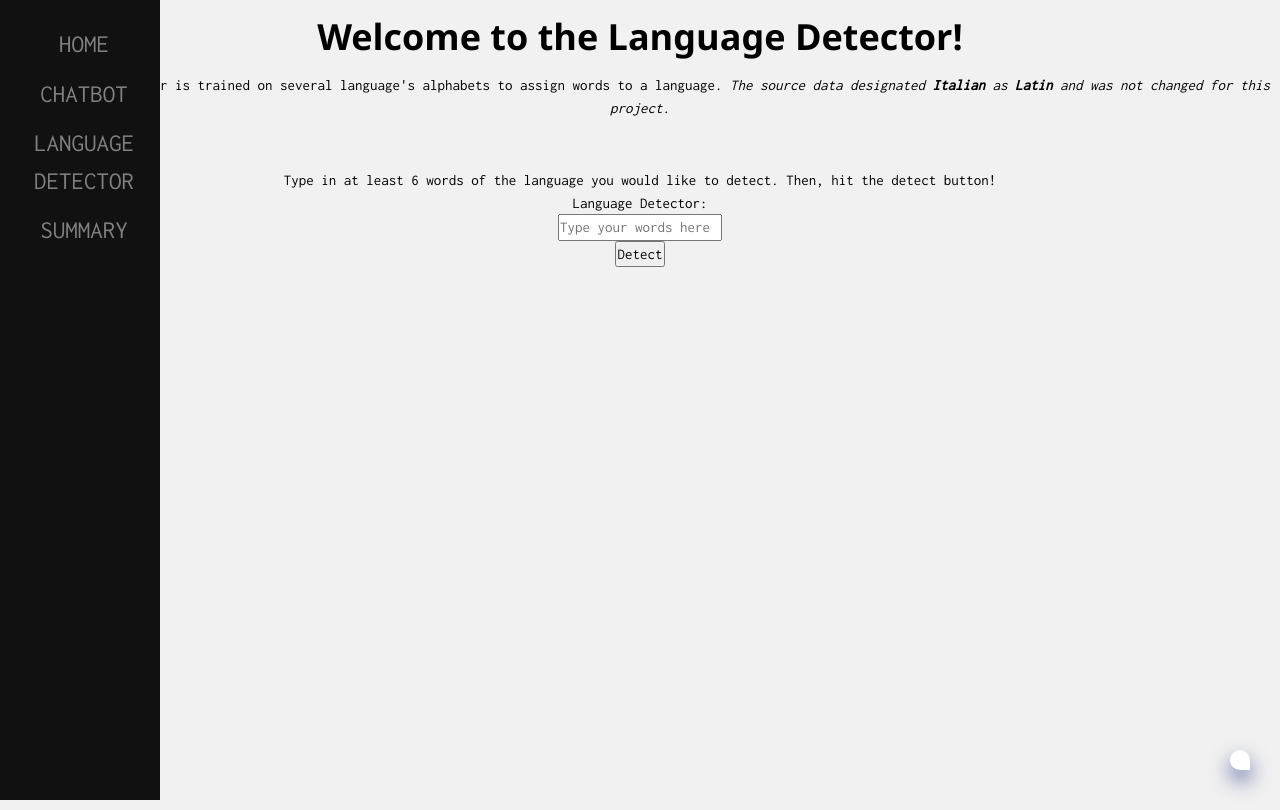
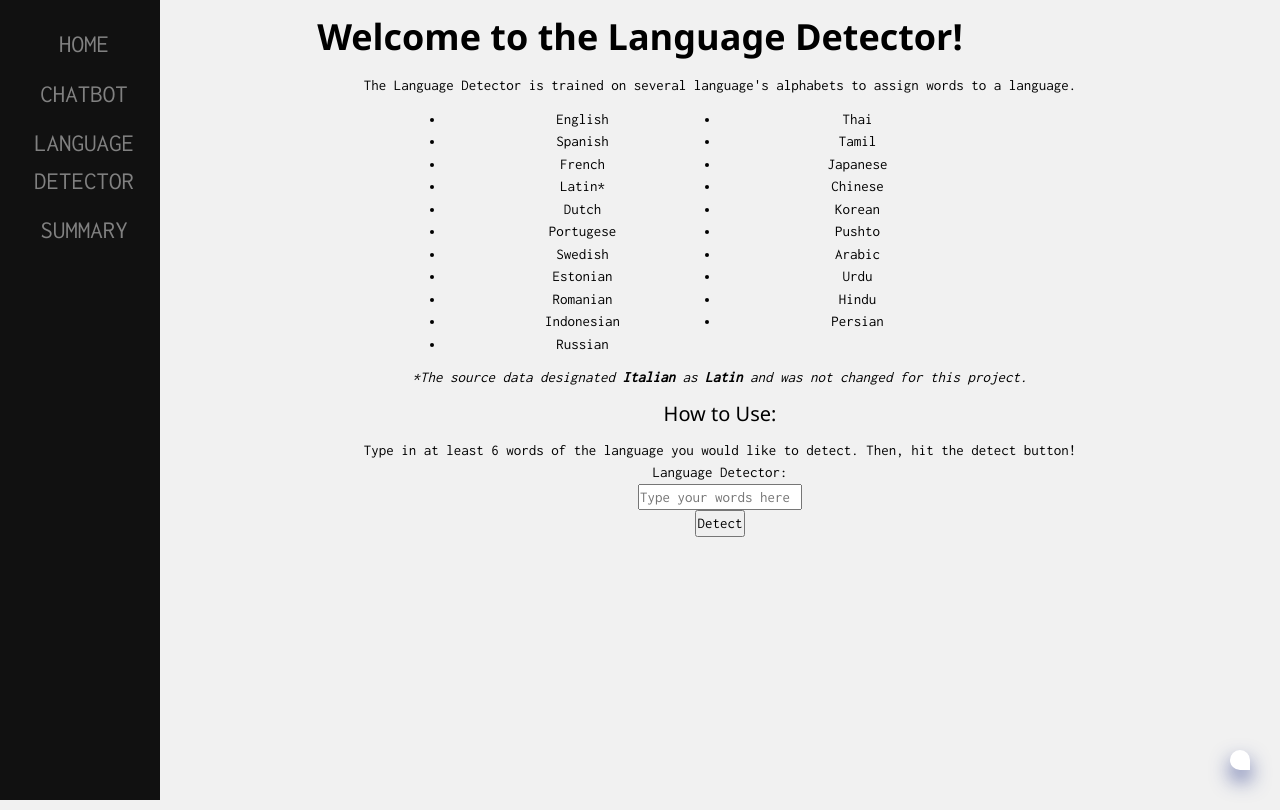
Before and after one commit to EasternUniversity/CSCI405-Language-Detection, a Flask app: page /languagedetector in a window 1280 px wide. Run offline with Flask 2, Linux system fonts and the light colour scheme; the page is wider than the window, and the part outside it is not shown; some libraries are stand-ins or nearby versions.

Commit message:
Formatting & Added More Context on Webpages

```diff
--- a/static/chatbot.css
+++ b/static/chatbot.css
@@ -227,7 +227,6 @@ body {
 
 .main {
   margin-left: 160px; /* Same as the width of the sidenav */
-  font-size: 28px; /* Increased text to enable scrolling */
   padding: 0px 10px;
 }
 
@@ -235,3 +234,12 @@ body {
   .sidenav {padding-top: 15px;}
   .sidenav a {font-size: 18px;}
 }
+
+.row{
+  display: flex;
+  padding: 1% 25%;
+}
+
+.column {
+  flex: 50%;
+}
--- a/templates/base.html
+++ b/templates/base.html
@@ -28,9 +28,9 @@
     }
 
     h1 {text-align: center;}
-        p {text-align: center;}
-        div {text-align: center;}
-        h2 {text-align: center;}
+    p {text-align: center;}
+    div {text-align: center;}
+    h2 {text-align: center;}
     </style>
   </head>
 
--- a/templates/languagedetector.html
+++ b/templates/languagedetector.html
@@ -2,9 +2,40 @@
 
 {% block content %}
   <h1> <strong>Welcome to the Language Detector!</strong></h1>
-
+  <div class="main">
     <p>The Language Detector is trained on several language's alphabets to assign words to a language.
-    <i>The source data designated <b>Italian</b> as <b>Latin</b> and was not changed for this project.</i>
+      <div class="row">
+        <div class="column">
+          <ul>
+            <li>English</li>
+            <li>Spanish</li>
+            <li>French</li>
+            <li>Latin*</li>
+            <li>Dutch</li>
+            <li>Portugese</li>
+            <li>Swedish</li>
+            <li>Estonian</li>
+            <li>Romanian</li>
+            <li>Indonesian</li>
+            <li>Russian</li>
+          </ul>
+        </div>
+        <div class="column">
+          <ul>
+            <li>Thai</li>
+            <li>Tamil</li>
+            <li>Japanese</li>
+            <li>Chinese</li>
+            <li>Korean</li>
+            <li>Pushto</li>
+            <li>Arabic</li>
+            <li>Urdu</li>
+            <li>Hindu</li>
+            <li>Persian</li>
+          </ul>
+        </div>
+      </div>
+      <i>*The source data designated <b>Italian</b> as <b>Latin</b> and was not changed for this project.</i>
     </p>
 
     <h4>How to Use:</h4>
@@ -26,6 +57,7 @@
             </div>
           </div>
     </form>
+  </div>
 {% endblock %}
 
 </html>
```
Lines whose indentation alone changed are shown as unchanged.
